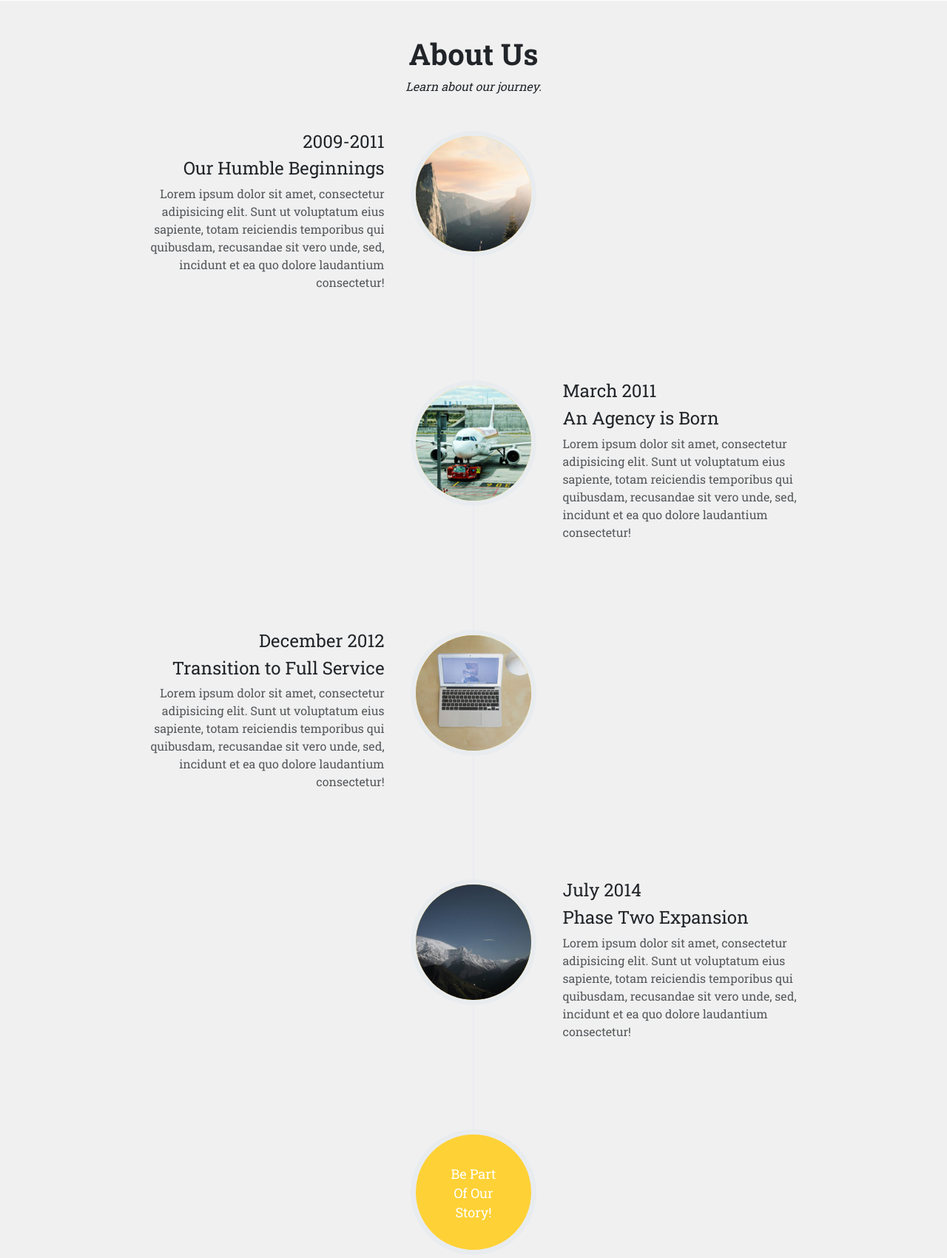
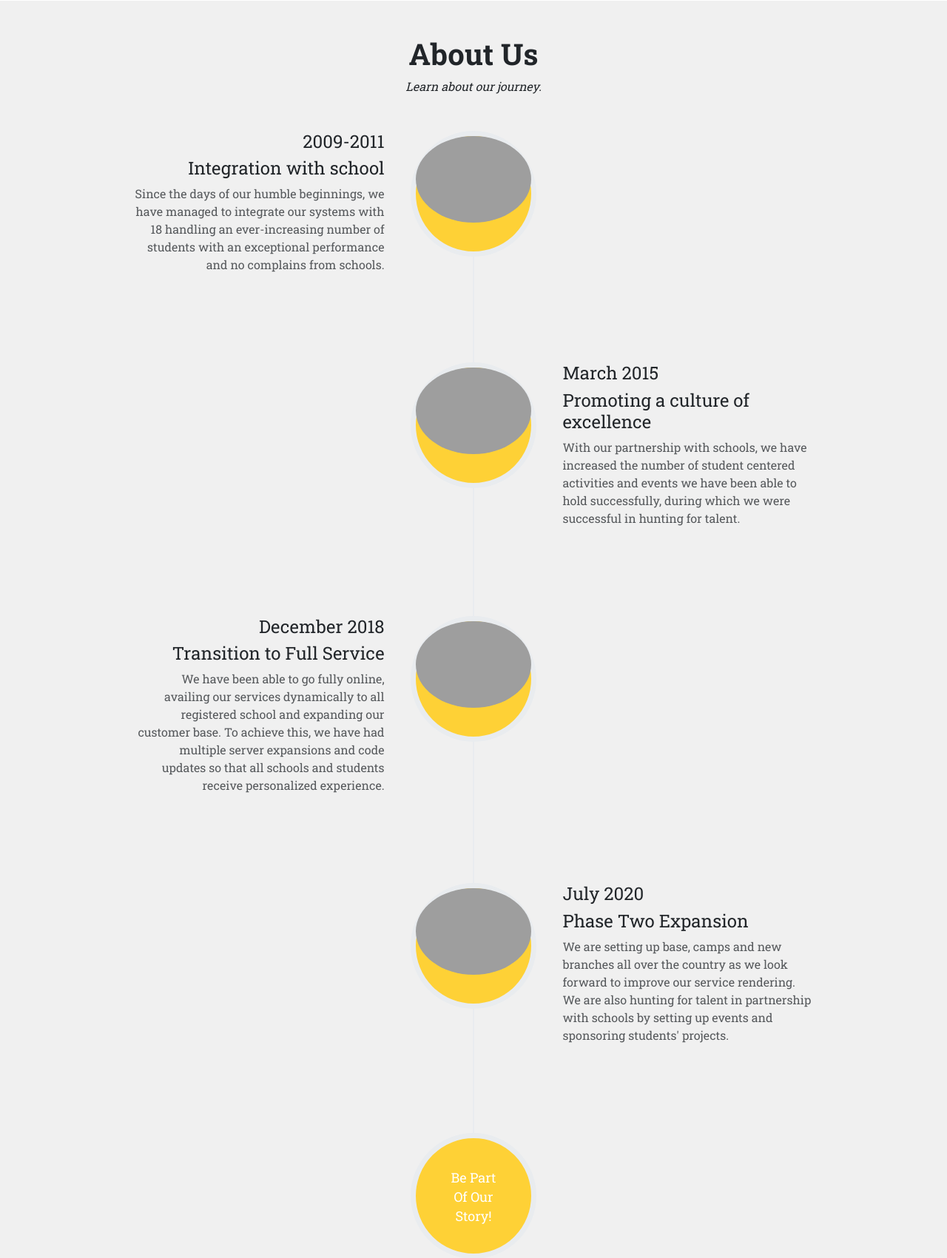
Before and after one commit to PhillipSaint254/School-Fees-Payment-System, a Django app: page / in a window 1280 px wide. Shown: the part 695-2396 px from the top of the page at 74% size. Run offline with Django 4.2, Linux system fonts and the light colour scheme; parts of the project's set-up code (start-up, migrations or seed data) failed here and were passed over; some libraries are stand-ins or nearby versions; some web fonts are replaced; grey boxes are pictures that could not be loaded.

Commit message:
index page and setting correction

```diff
--- a/pay_fees/templates/index.html
+++ b/pay_fees/templates/index.html
@@ -276,21 +276,20 @@
         <div class="timeline-image">
           <img
             class="rounded-circle img-fluid"
-            src="{% static 'images/1.jpg' %}"
+            src="https://res.cloudinary.com/swiff-tech/image/upload/v1711006263/school%20payment/uon_gat_1_gc4c1b.jpg"
             alt=""
           />
         </div>
         <div class="timeline-panel">
           <div class="timeline-heading">
             <h4>2009-2011</h4>
-            <h4 class="subheading">Our Humble Beginnings</h4>
+            <h4 class="subheading">Integration with school</h4>
           </div>
           <div class="timeline-body">
             <p class="text-muted">
-              Lorem ipsum dolor sit amet, consectetur adipisicing elit. Sunt
-              ut voluptatum eius sapiente, totam reiciendis temporibus qui
-              quibusdam, recusandae sit vero unde, sed, incidunt et ea quo
-              dolore laudantium consectetur!
+              Since the days of our humble beginnings, we have managed to integrate our systems with
+                {% if num_of_schools %}{{ num_of_schools }}{% else %}18{% endif %}
+              handling an ever-increasing number of students with an exceptional performance and no complains from schools.
             </p>
           </div>
         </div>
@@ -299,21 +298,19 @@
         <div class="timeline-image">
           <img
             class="rounded-circle img-fluid"
-            src="{% static 'images/2.jpg' %}"
+            src="https://res.cloudinary.com/swiff-tech/image/upload/v1711004367/school%20payment/happy_students_gtci4o.jpg"
             alt=""
           />
         </div>
         <div class="timeline-panel">
           <div class="timeline-heading">
-            <h4>March 2011</h4>
-            <h4 class="subheading">An Agency is Born</h4>
+            <h4>March 2015</h4>
+            <h4 class="subheading">Promoting a culture of excellence</h4>
           </div>
           <div class="timeline-body">
             <p class="text-muted">
-              Lorem ipsum dolor sit amet, consectetur adipisicing elit. Sunt
-              ut voluptatum eius sapiente, totam reiciendis temporibus qui
-              quibusdam, recusandae sit vero unde, sed, incidunt et ea quo
-              dolore laudantium consectetur!
+              With our partnership with schools, we have increased the number of student centered activities
+              and events we have been able to hold successfully, during which we were successful in hunting for talent.
             </p>
           </div>
         </div>
@@ -322,21 +319,20 @@
         <div class="timeline-image">
           <img
             class="rounded-circle img-fluid"
-            src="{% static 'images/3.jpg' %}"
+            src="https://res.cloudinary.com/swiff-tech/image/upload/v1711006263/school%20payment/school_chops_1_runrk7.jpg"
             alt=""
           />
         </div>
         <div class="timeline-panel">
           <div class="timeline-heading">
-            <h4>December 2012</h4>
+            <h4>December 2018</h4>
             <h4 class="subheading">Transition to Full Service</h4>
           </div>
           <div class="timeline-body">
             <p class="text-muted">
-              Lorem ipsum dolor sit amet, consectetur adipisicing elit. Sunt
-              ut voluptatum eius sapiente, totam reiciendis temporibus qui
-              quibusdam, recusandae sit vero unde, sed, incidunt et ea quo
-              dolore laudantium consectetur!
+              We have been able to go fully online, availing our services dynamically to all registered school
+              and expanding our customer base. To achieve this, we have had multiple server expansions and
+              code updates so that all schools and students receive personalized experience.
             </p>
           </div>
         </div>
@@ -345,21 +341,20 @@
         <div class="timeline-image">
           <img
             class="rounded-circle img-fluid"
-            src="{% static 'images/4.jpg' %}"
+            src="https://res.cloudinary.com/swiff-tech/image/upload/v1711006263/school%20payment/schools_interaction_1_lwe1uu.jpg"
             alt=""
           />
         </div>
         <div class="timeline-panel">
           <div class="timeline-heading">
-            <h4>July 2014</h4>
+            <h4>July 2020</h4>
             <h4 class="subheading">Phase Two Expansion</h4>
           </div>
           <div class="timeline-body">
             <p class="text-muted">
-              Lorem ipsum dolor sit amet, consectetur adipisicing elit. Sunt
-              ut voluptatum eius sapiente, totam reiciendis temporibus qui
-              quibusdam, recusandae sit vero unde, sed, incidunt et ea quo
-              dolore laudantium consectetur!
+              We are setting up base, camps and new branches all over the country as we look forward to improve
+              our service rendering. We are also hunting for talent in partnership with schools by setting up
+              events and sponsoring students' projects.
             </p>
           </div>
         </div>
```
Also changed, not shown: final_year_project/settings.py (+4 -4 lines).
